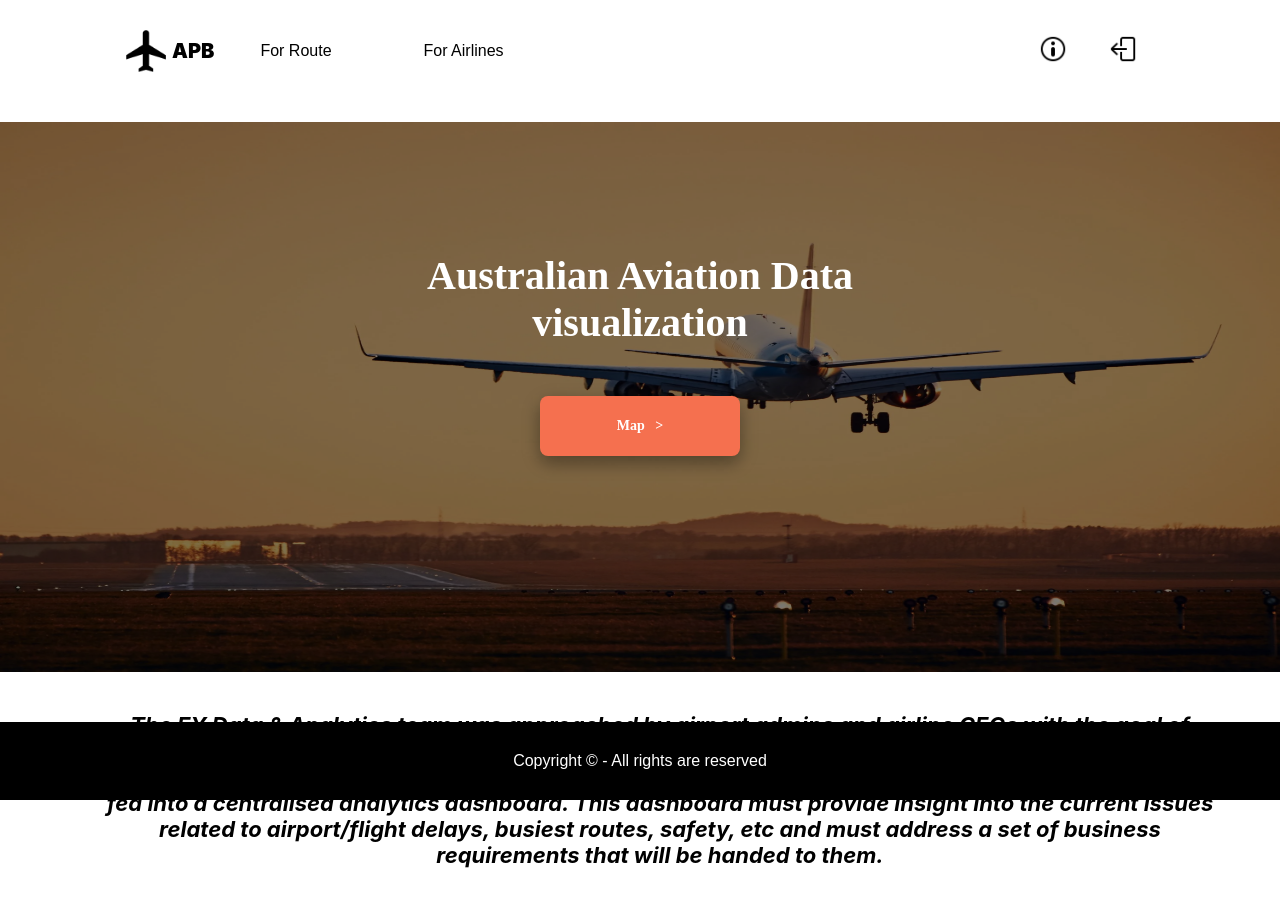
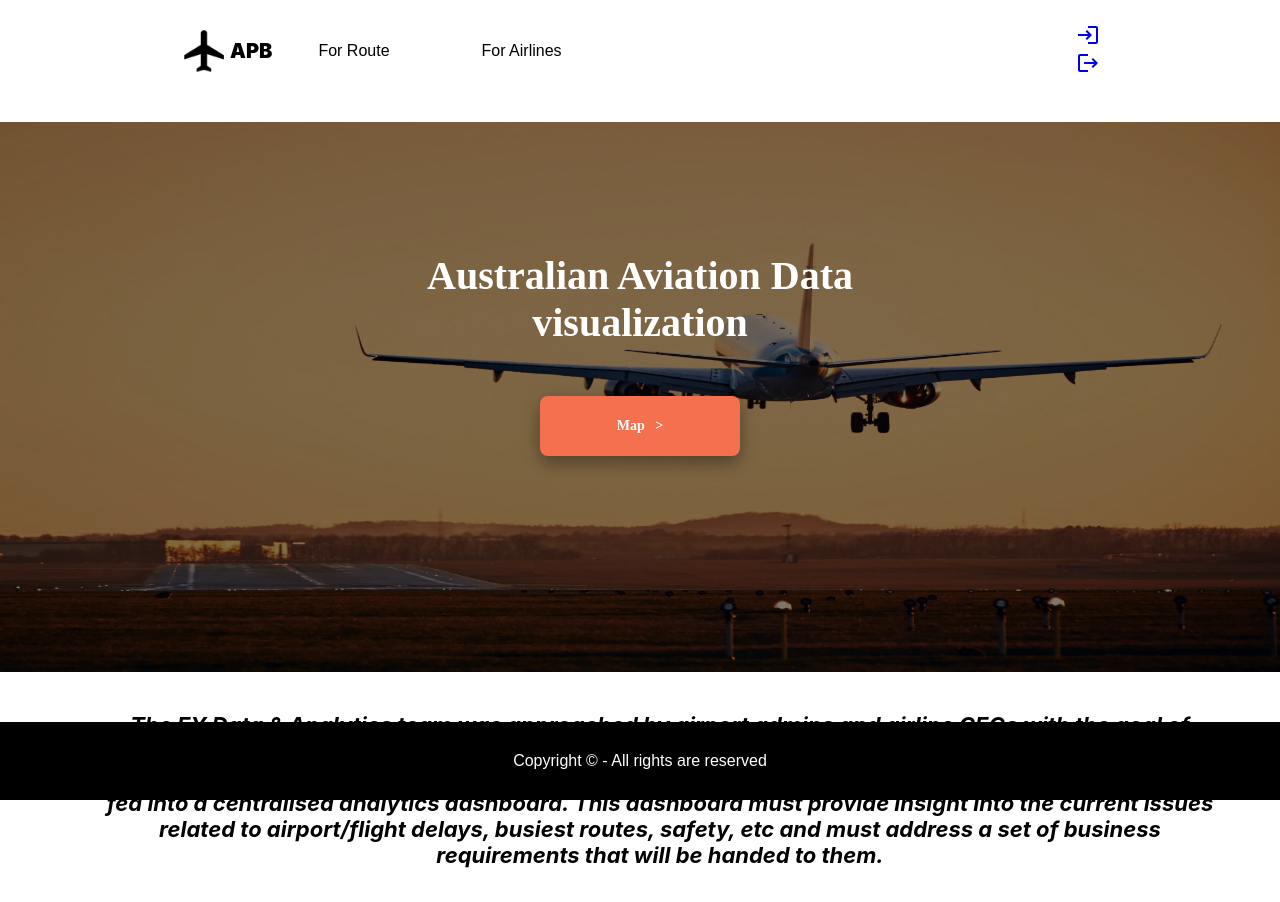
Before and after one commit to Xiaoxiao-Lin-Jessica/Aviation-Performance-Benchmarking, a React (Create React App) app in the folder frontend/capstone-project/: page / in a window 1280 px wide. Built offline with nearby package versions, Linux system fonts and the light colour scheme.

Commit message:
Update navbar
As title
adding login and logout button from MUI.
Need to add status management

```diff
--- a/frontend/capstone-project/src/components/Homepage/Navbar.js
+++ b/frontend/capstone-project/src/components/Homepage/Navbar.js
@@ -1,8 +1,10 @@
 //navigation bar
 import React from "react";
 import "./Navbar.css";
+import LogoutIcon from "@mui/icons-material/Logout";
+import LoginIcon from "@mui/icons-material/Login";
 
-function Navbar({ onHelpClick, onLogoutClick }) {
+function Navbar() {
     return (
         <nav className="navbar background">
             <ul className="nav-list">
@@ -44,11 +46,18 @@ function Navbar({ onHelpClick, onLogoutClick }) {
             </ul>
 
             <div className="rightNav">
-                <button className="icon-button" onClick={onHelpClick}>
-                    <img src="/help-icon.png" alt="Help Icon" />
+                <button className="icon-button">
+                    <a href="/login">
+                        {" "}
+                        <LoginIcon />{" "}
+                    </a>
                 </button>
-                <button className="icon-button" onClick={onLogoutClick}>
-                    <img src="/logout-icon.png" alt="Logout Icon" />
+                <br />
+                <button className="icon-button">
+                    <a href="/">
+                        {" "}
+                        <LogoutIcon />{" "}
+                    </a>
                 </button>
             </div>
         </nav>
```
